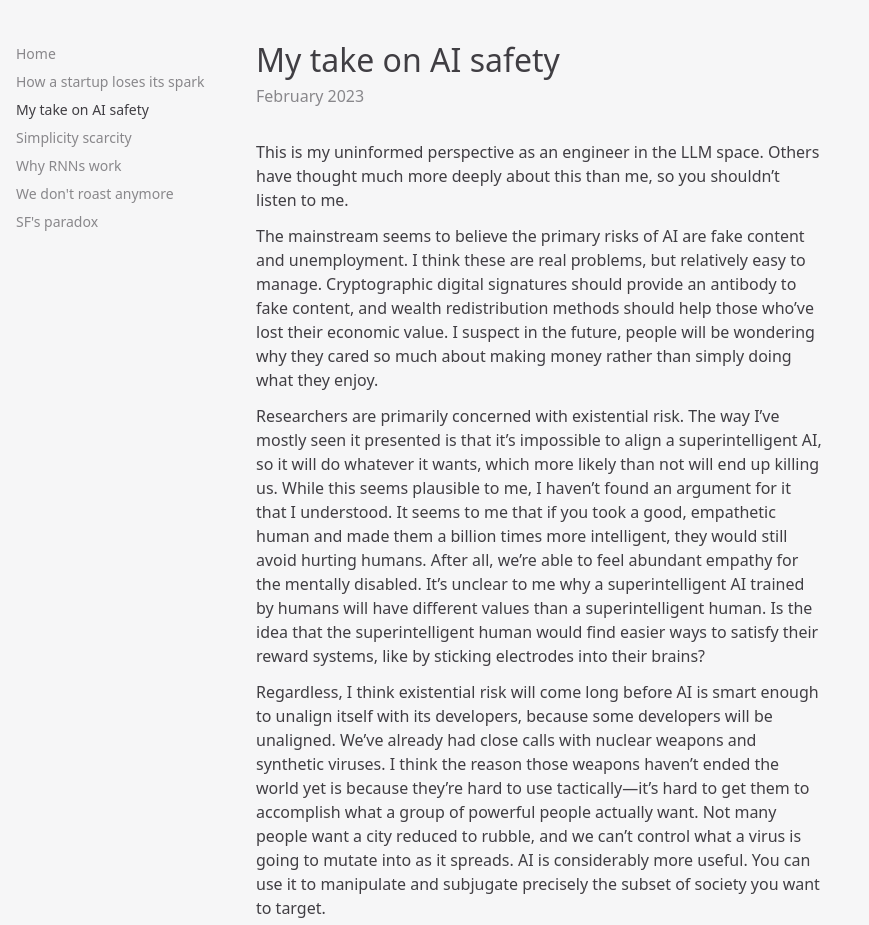
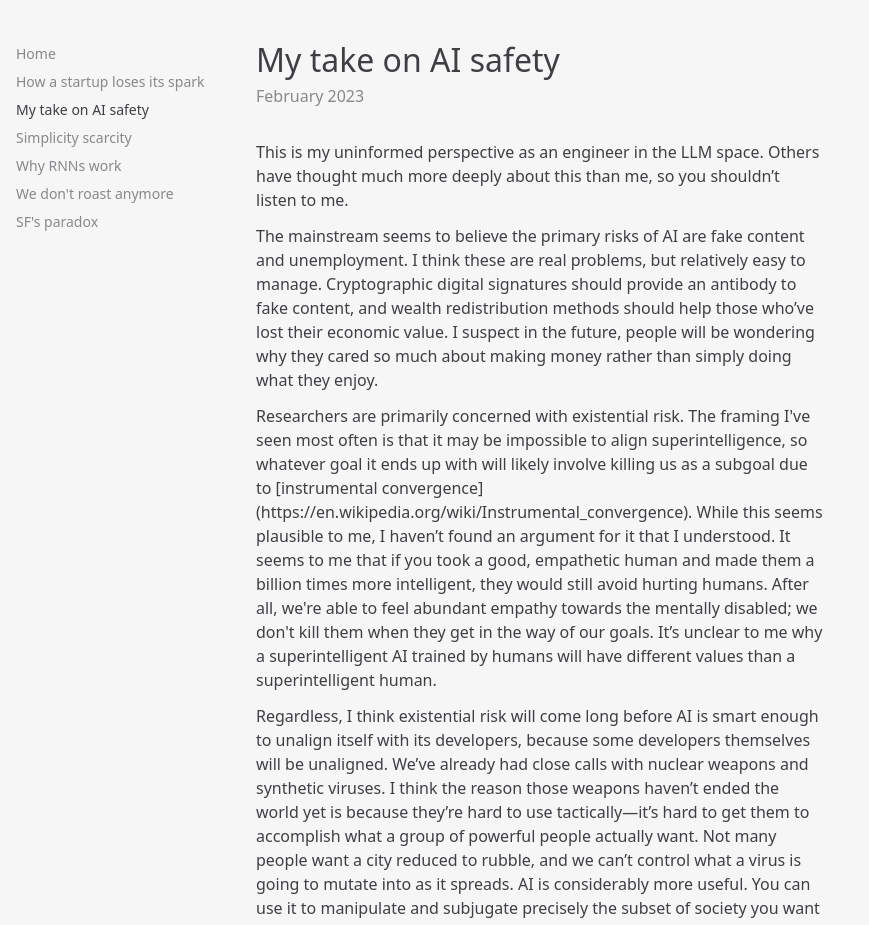
Before and after one commit to Xyzrr/micro-blog, a SvelteKit app: page /ai-safety in a window 1280 px wide. Shown: the top 925 px of the page, without its empty margins (0-869 px from the left). Built offline with nearby package versions, Linux system fonts and the light colour scheme.

Commit message:
instrumental convergence

```diff
--- a/src/routes/(posts)/ai-safety/+page.svelte
+++ b/src/routes/(posts)/ai-safety/+page.svelte
@@ -15,24 +15,24 @@
 	much about making money rather than simply doing what they enjoy.
 </p>
 <p>
-	Researchers are primarily concerned with existential risk. The way I’ve mostly seen it presented
-	is that it’s impossible to align a superintelligent AI, so it will do whatever it wants, which
-	more likely than not will end up killing us. While this seems plausible to me, I haven’t found an
-	argument for it that I understood. It seems to me that if you took a good, empathetic human and
-	made them a billion times more intelligent, they would still avoid hurting humans. After all,
-	we’re able to feel abundant empathy for the mentally disabled. It’s unclear to me why a
-	superintelligent AI trained by humans will have different values than a superintelligent human. Is
-	the idea that the superintelligent human would find easier ways to satisfy their reward systems,
-	like by sticking electrodes into their brains?
+	Researchers are primarily concerned with existential risk. The framing I've seen most often is
+	that it may be impossible to align superintelligence, so whatever goal it ends up with will likely
+	involve killing us as a subgoal due to [instrumental
+	convergence](https://en.wikipedia.org/wiki/Instrumental_convergence). While this seems plausible
+	to me, I haven’t found an argument for it that I understood. It seems to me that if you took a
+	good, empathetic human and made them a billion times more intelligent, they would still avoid
+	hurting humans. After all, we're able to feel abundant empathy towards the mentally disabled; we
+	don't kill them when they get in the way of our goals. It’s unclear to me why a superintelligent
+	AI trained by humans will have different values than a superintelligent human.
 </p>
 <p>
 	Regardless, I think existential risk will come long before AI is smart enough to unalign itself
-	with its developers, because some developers will be unaligned. We’ve already had close calls with
-	nuclear weapons and synthetic viruses. I think the reason those weapons haven’t ended the world
-	yet is because they’re hard to use tactically—it’s hard to get them to accomplish what a group of
-	powerful people actually want. Not many people want a city reduced to rubble, and we can’t control
-	what a virus is going to mutate into as it spreads. AI is considerably more useful. You can use it
-	to manipulate and subjugate precisely the subset of society you want to target.
+	with its developers, because some developers themselves will be unaligned. We’ve already had close
+	calls with nuclear weapons and synthetic viruses. I think the reason those weapons haven’t ended
+	the world yet is because they’re hard to use tactically—it’s hard to get them to accomplish what a
+	group of powerful people actually want. Not many people want a city reduced to rubble, and we
+	can’t control what a virus is going to mutate into as it spreads. AI is considerably more useful.
+	You can use it to manipulate and subjugate precisely the subset of society you want to target.
 </p>
 <p>
 	There will almost certainly be more good people using AI than bad people using AI, so they’ll be
```
